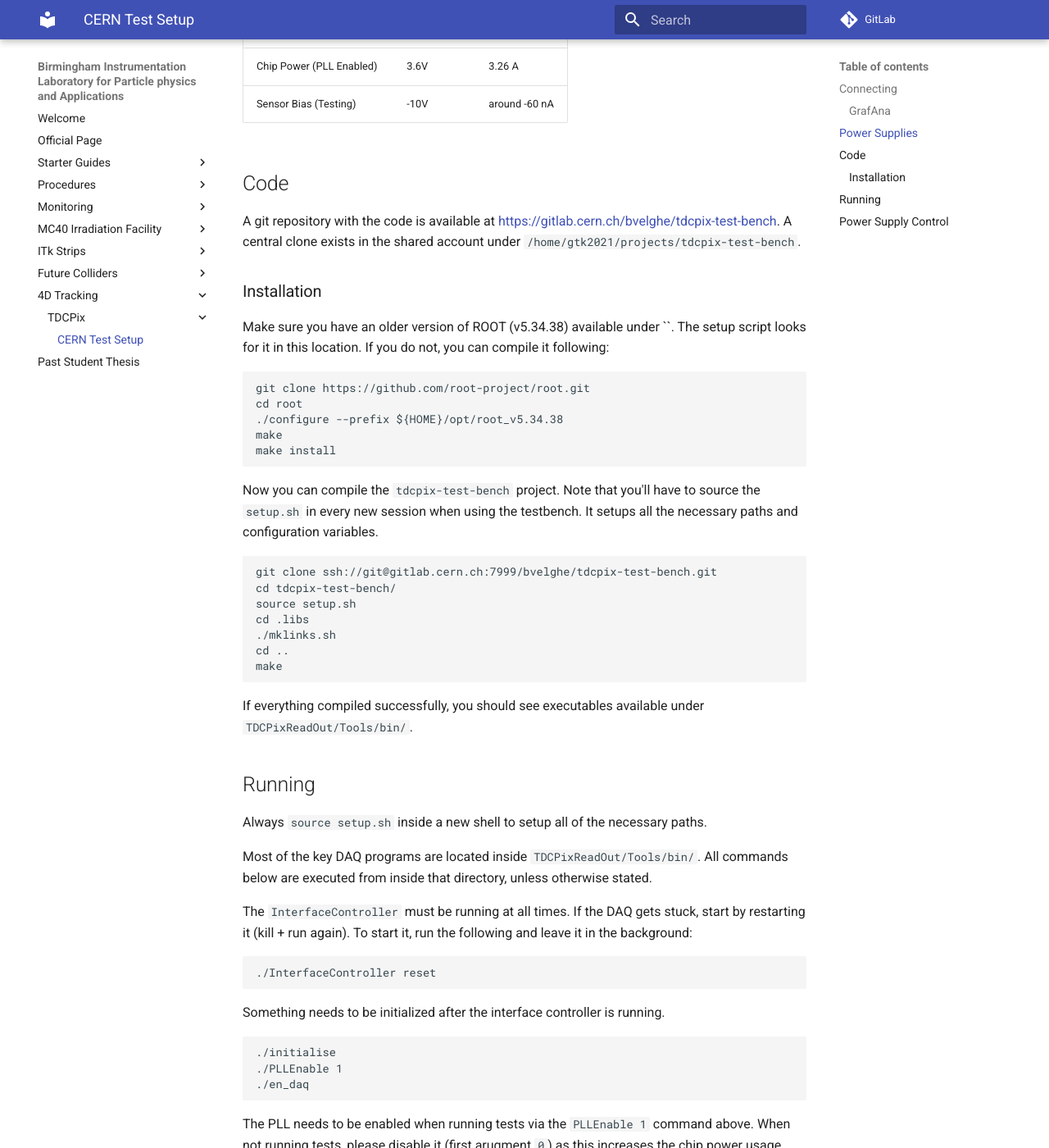
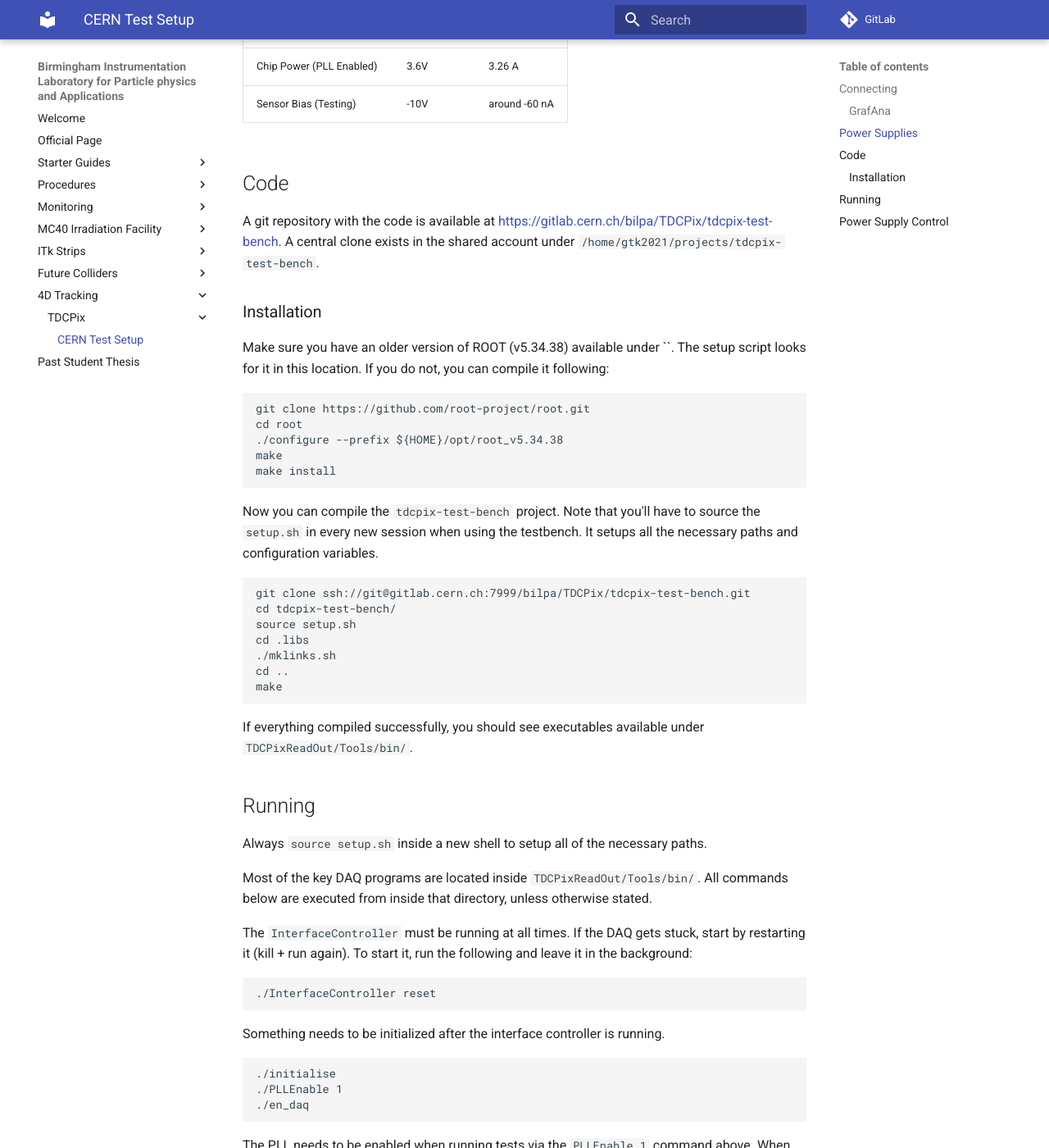
Before and after one commit to BILPAware/wiki, an MkDocs documentation site: the page built from docs/4dtracking/tdcpix/cernsetup.md, in a window 1280 px wide and 1400 px high, scrolled down 698 px. Shown: the whole window at 82% size. Built offline with MkDocs 1.6.1 and Material for MkDocs 9.7.7, drawn with Linux system fonts in a browser that asks for light colours.

Commit message:
TDCPix: Update repository to BILPA.

````diff
--- a/docs/4dtracking/tdcpix/cernsetup.md
+++ b/docs/4dtracking/tdcpix/cernsetup.md
@@ -26,7 +26,7 @@ Point your browser to [http://localhost:3000](http://localhost:3000) or directly
 
 ## Code
 
-A git repository with the code is available at [https://gitlab.cern.ch/bvelghe/tdcpix-test-bench](https://gitlab.cern.ch/bvelghe/tdcpix-test-bench). A central clone exists in the shared account under `/home/gtk2021/projects/tdcpix-test-bench`.
+A git repository with the code is available at [https://gitlab.cern.ch/bilpa/TDCPix/tdcpix-test-bench](https://gitlab.cern.ch/bvelghe/tdcpix-test-bench). A central clone exists in the shared account under `/home/gtk2021/projects/tdcpix-test-bench`.
 
 ### Installation
 
@@ -43,7 +43,7 @@ make install
 Now you can compile the `tdcpix-test-bench` project. Note that you'll have to source the `setup.sh` in every new session when using the testbench. It setups all the necessary paths and configuration variables.
 
 ```shell
-git clone ssh://git@gitlab.cern.ch:7999/bvelghe/tdcpix-test-bench.git
+git clone ssh://git@gitlab.cern.ch:7999/bilpa/TDCPix/tdcpix-test-bench.git
 cd tdcpix-test-bench/
 source setup.sh
 cd .libs
````
